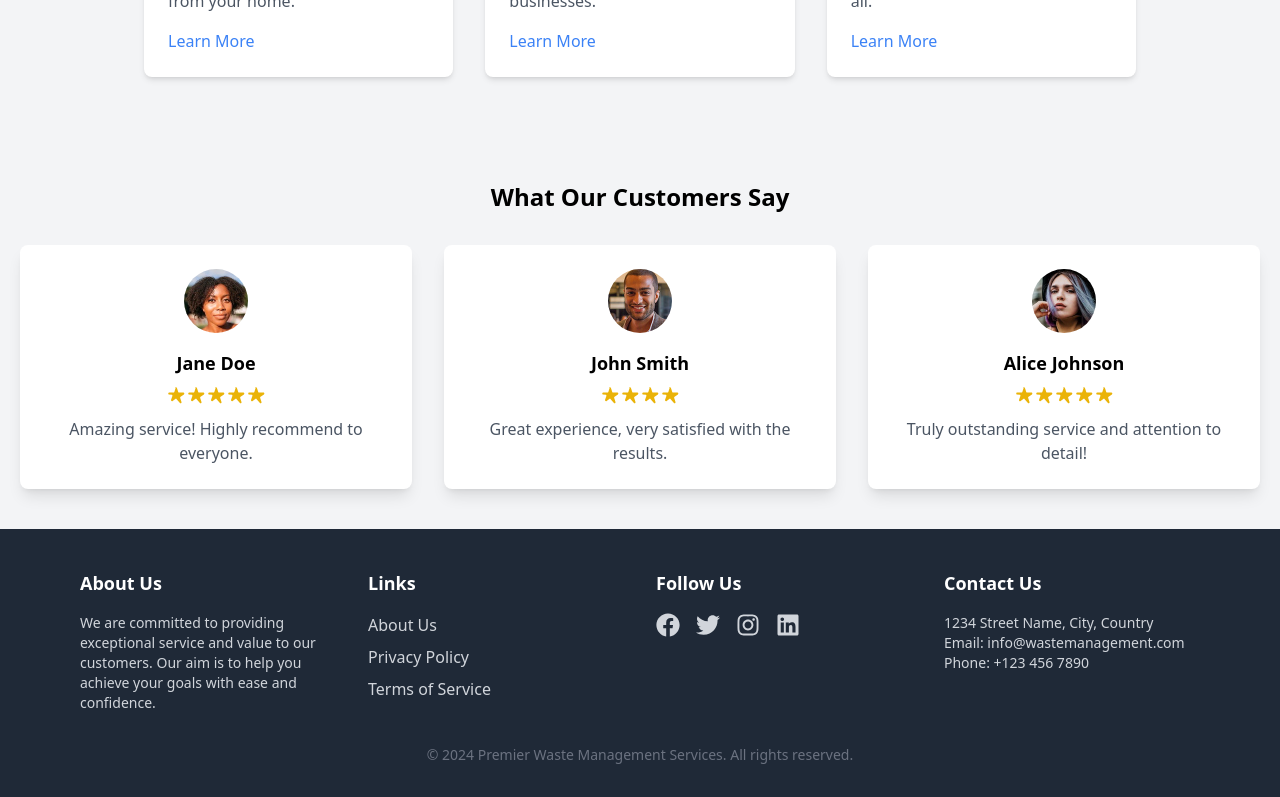
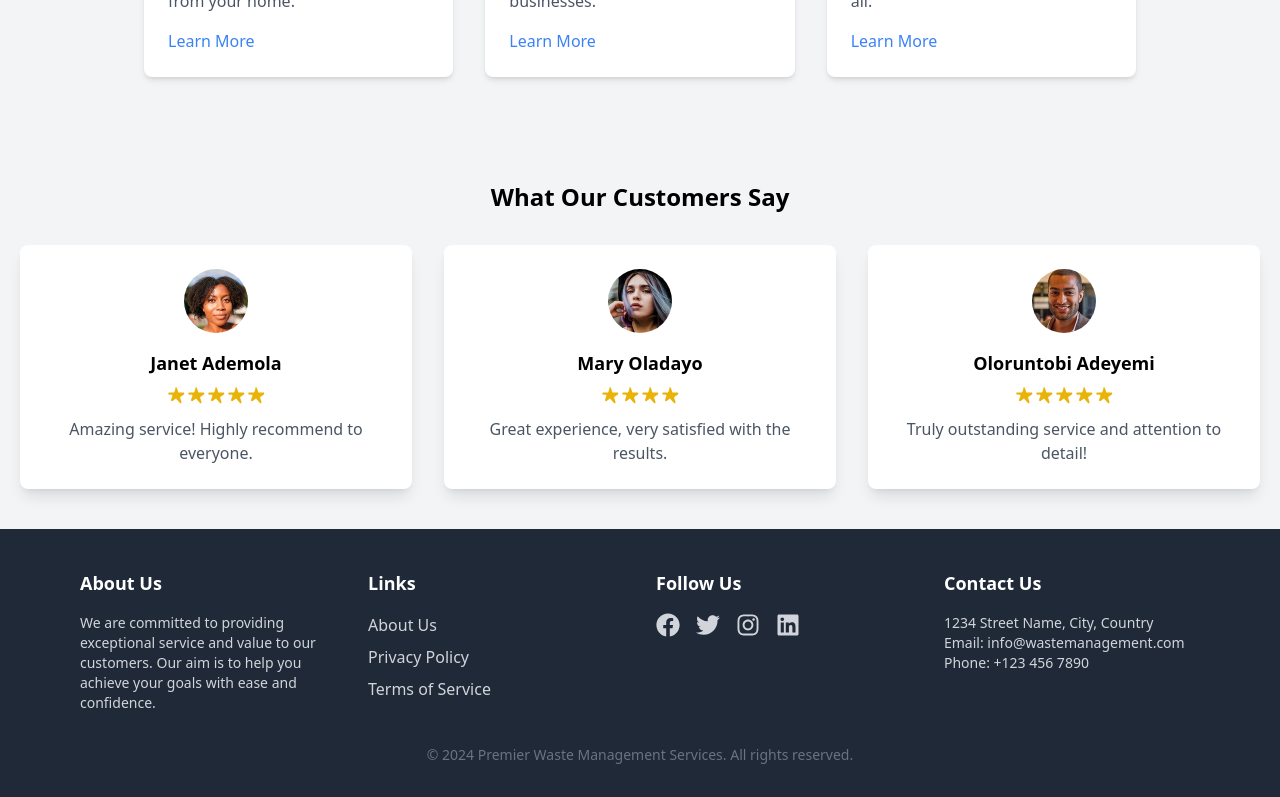
Before and after one commit to Faree99/Premier_Waste_Management, a React (Vite) app: page /private-sector in a window 1280 px wide. Shown: the part 1556-2353 px from the top of the page. Built offline with nearby package versions, Linux system fonts and the light colour scheme.

Commit message:
Premier waste management

```diff
--- a/src/components/private/Testimonials.jsx
+++ b/src/components/private/Testimonials.jsx
@@ -4,22 +4,22 @@ const Testimonials = () => {
   const testimonials = [
     {
       id: 1,
-      name: 'Jane Doe',
+      name: 'Janet Ademola',
       photo: '/images/jane.jpg',
       rating: 5,
       review: 'Amazing service! Highly recommend to everyone.',
     },
     {
       id: 2,
-      name: 'John Smith',
-      photo: '/images/john.jpg',
+      name: 'Mary Oladayo',
+      photo: '/images/alice.jpg',
       rating: 4,
       review: 'Great experience, very satisfied with the results.',
     },
     {
       id: 3,
-      name: 'Alice Johnson',
-      photo: '/images/alice.jpg',
+      name: 'Oloruntobi Adeyemi',
+      photo: '/images/john.jpg',
       rating: 5,
       review: 'Truly outstanding service and attention to detail!',
     },
--- a/src/pages/Home.jsx
+++ b/src/pages/Home.jsx
@@ -52,11 +52,11 @@ const Home = () => {
           <div className="grid grid-cols-1 md:grid-cols-2 gap-6">
             <div className="bg-white p-4 rounded-lg shadow-lg">
               <p className="text-gray-700 italic">"The waste management solutions provided by this platform are exceptional! Scheduling pickups is so easy!"</p>
-              <p className="font-semibold mt-2">- Jane D.</p>
+              <p className="font-semibold mt-2">- Janet A.</p>
             </div>
             <div className="bg-white p-4 rounded-lg shadow-lg">
               <p className="text-gray-700 italic">"Thanks to their diverse dumpster sizes, we can manage our waste effectively and sustainably."</p>
-              <p className="font-semibold mt-2">- John S.</p>
+              <p className="font-semibold mt-2">- Oloruntobi A.</p>
             </div>
           </div>
         </div>
```
